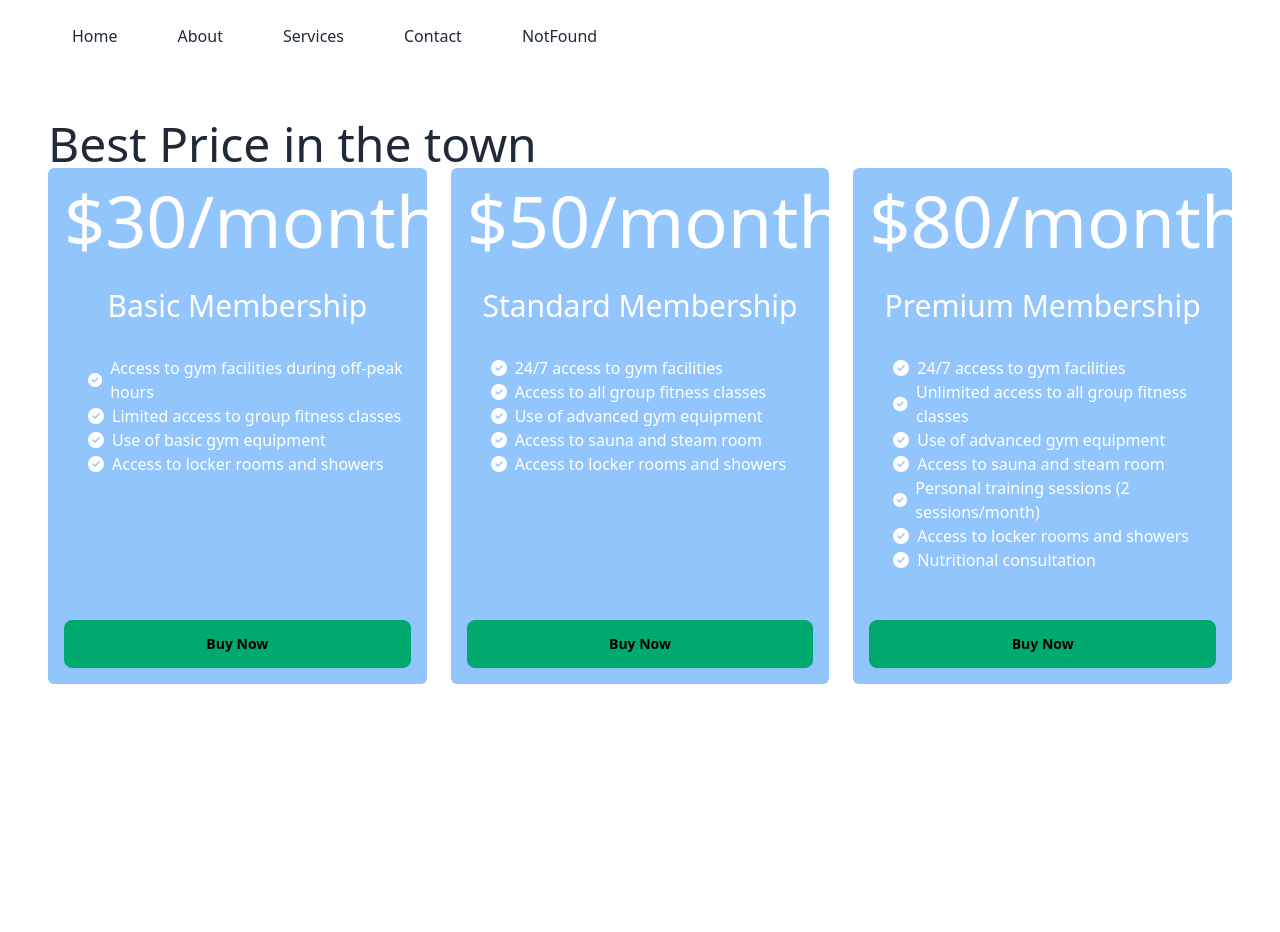
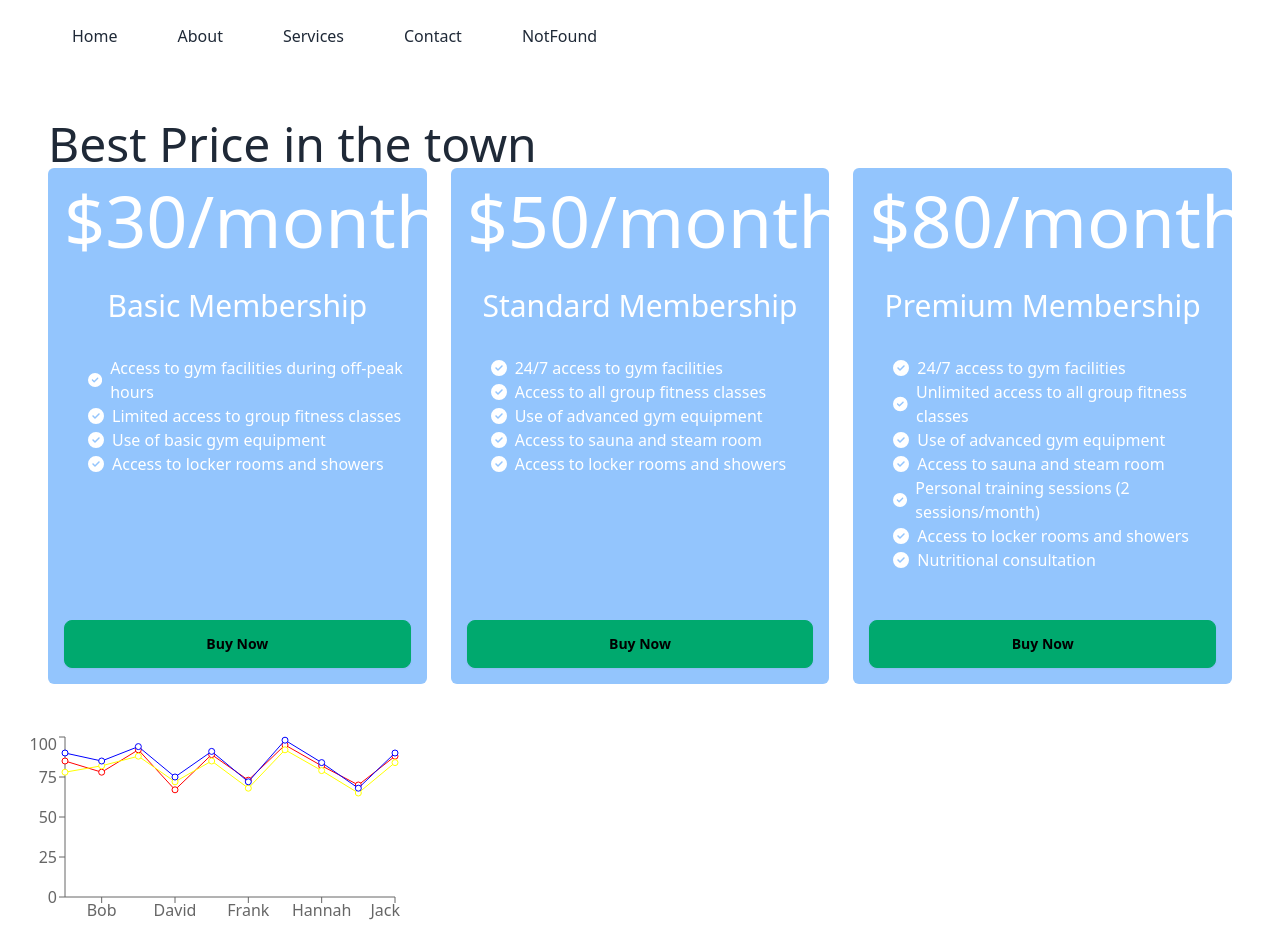
Before and after one commit to afmsabbir/price-option, a React (Vite) app: page / in a window 1280 px wide. Before the commit the page ends 800 px from the top, so only its background shows below. Built offline with nearby package versions, Linux system fonts and the light colour scheme.

Commit message:
Use Reachart To Draw Any Type Of Chart Using React

```diff
--- a/package.json
+++ b/package.json
@@ -13,7 +13,8 @@
     "prop-types": "^15.8.1",
     "react": "^18.2.0",
     "react-dom": "^18.2.0",
-    "react-icons": "^5.0.1"
+    "react-icons": "^5.0.1",
+    "recharts": "^2.12.3"
   },
   "devDependencies": {
     "@types/react": "^18.2.64",
--- a/src/App.jsx
+++ b/src/App.jsx
@@ -1,4 +1,5 @@
 import "./App.css";
+import LineChart from "./components/LineChart/LineChart";
 import NavBar from "./components/NavBar/NavBar";
 import PriceOptions from "./components/PriceOptions/PriceOptions";
 // import DaisyNav from "./components/DaisyNav/DaisyNav";
@@ -9,6 +10,7 @@
       <NavBar></NavBar>
       {/* <DaisyNav></DaisyNav> */}
       <PriceOptions></PriceOptions>
+      <LineChart></LineChart>
     </>
   );
 }
--- /dev/null
+++ b/src/components/LineChart/LineChart.jsx
@@ -0,0 +1,31 @@
+import { LineChart as Lchart, Line, XAxis, YAxis } from 'recharts';
+
+const LineChart = () => {
+    const subjectsMarksData =[
+        {"id": 1, "name": "Alice", "math": 85, "physics": 78, "chemistry": 90},
+        {"id": 2, "name": "Bob", "math": 78, "physics": 82, "chemistry": 85},
+        {"id": 3, "name": "Charlie", "math": 92, "physics": 88, "chemistry": 94},
+        {"id": 4, "name": "David", "math": 67, "physics": 72, "chemistry": 75},
+        {"id": 5, "name": "Emma", "math": 89, "physics": 85, "chemistry": 91},
+        {"id": 6, "name": "Frank", "math": 73, "physics": 68, "chemistry": 72},
+        {"id": 7, "name": "Grace", "math": 95, "physics": 92, "chemistry": 98},
+        {"id": 8, "name": "Hannah", "math": 82, "physics": 79, "chemistry": 84},
+        {"id": 9, "name": "Ian", "math": 70, "physics": 65, "chemistry": 68},
+        {"id": 10, "name": "Jack", "math": 88, "physics": 84, "chemistry": 90}
+      ]
+
+
+    return (
+        <div>
+            <Lchart width={400} height={200} data={subjectsMarksData}>
+                <XAxis dataKey='name' />
+                <YAxis dataKey=''/>
+                <Line dataKey='math' stroke='red'></Line>
+                <Line dataKey='physics' stroke='yellow'></Line>
+                <Line dataKey='chemistry' stroke='blue'></Line>
+            </Lchart>
+        </div>
+    );
+};
+
+export default LineChart;
```
Also changed, not shown: 1 other file (tests, documents, lock files or other folders).
